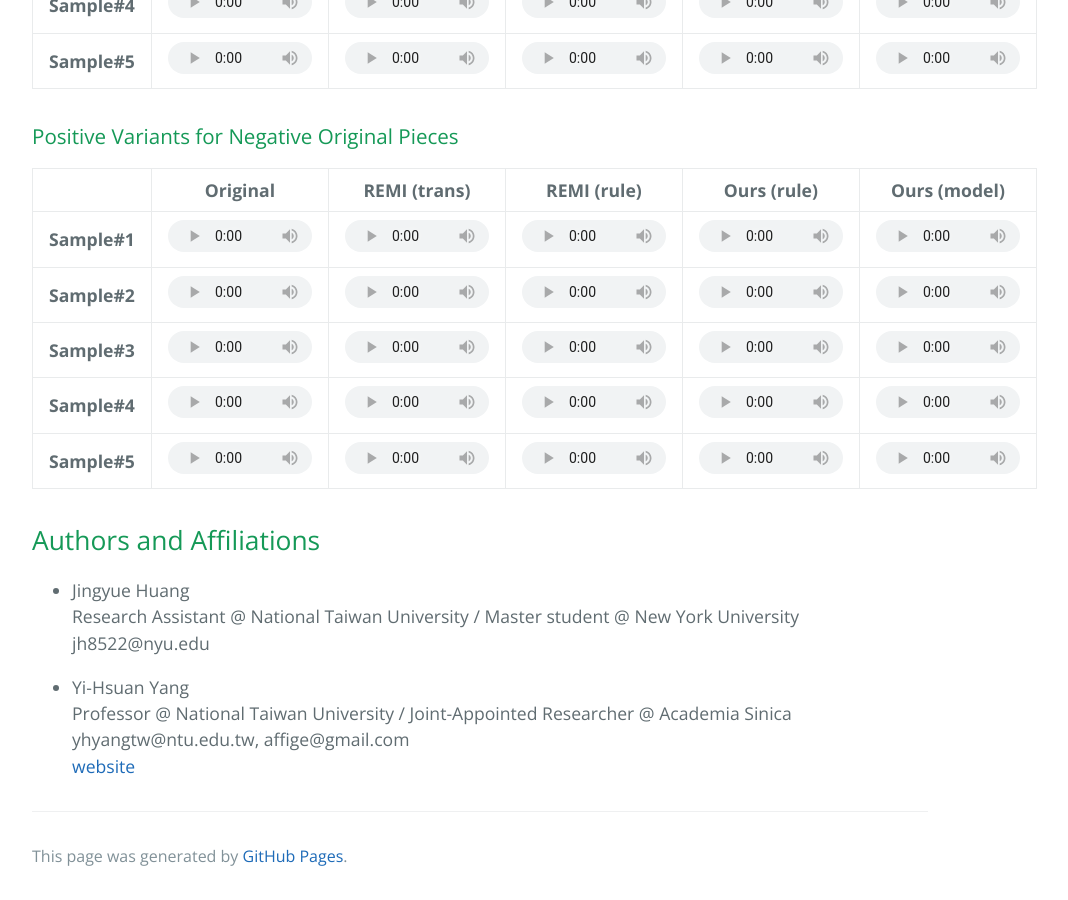
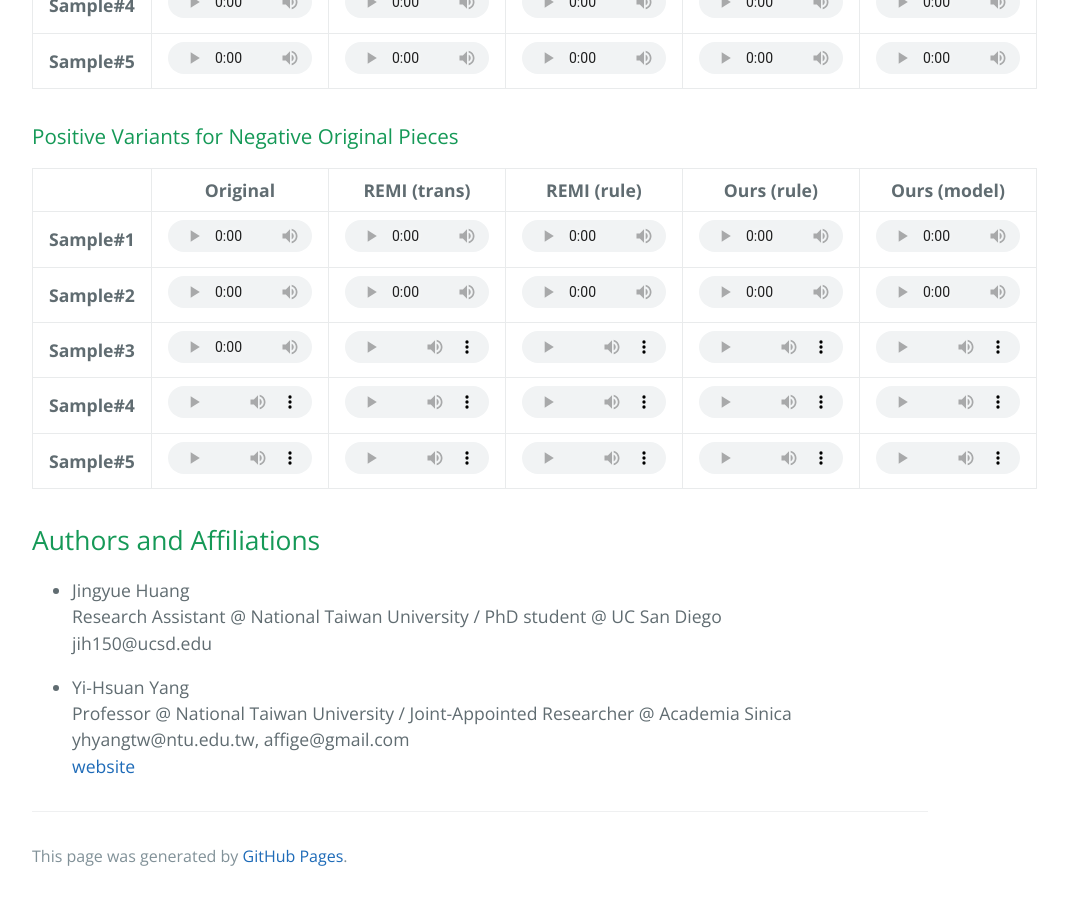
Before and after one commit to emo-harmonizer/emo-harmonizer.github.io, a Jekyll site: the page built from index.markdown, in a window 1280 px wide and 900 px high, scrolled down 3600 px. Shown: the whole window, without its empty margins (160-1228 px from the left). Built offline with Jekyll 4.4.1, drawn with Linux system fonts in a browser that asks for light colours; nearby versions of some CDN libraries; library files that are not in the unit come from our copies; the repository's description, which GitHub fills in, is left out.

Commit message:
update website

```diff
--- a/index.markdown
+++ b/index.markdown
@@ -196,8 +196,8 @@
 ## Authors and Affiliations
 
 * Jingyue Huang
-Research Assistant @ National Taiwan University / Master student @ New York University
-jh8522@nyu.edu
+Research Assistant @ National Taiwan University / PhD student @ UC San Diego
+jih150@ucsd.edu
 
 * Yi-Hsuan Yang
 Professor @ National Taiwan University / Joint-Appointed Researcher @ Academia Sinica
```
